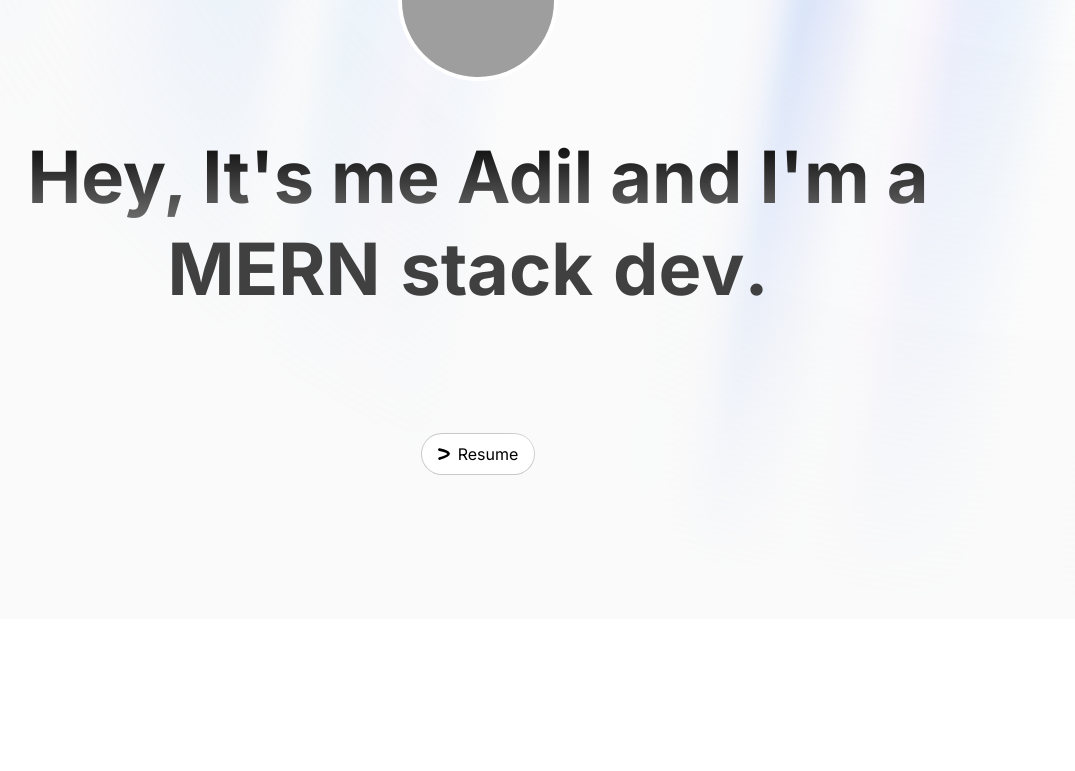
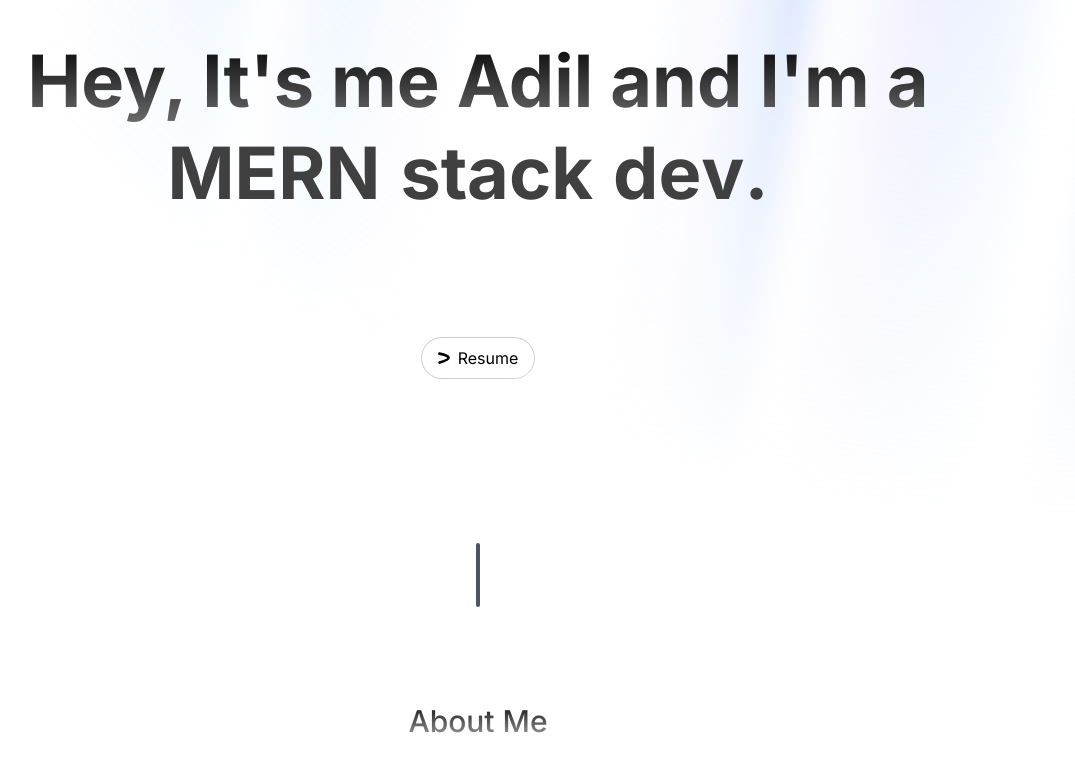
Before and after one commit to Adil0710/Portfolio, a Next.js app: page / in a window 1280 px wide. Shown: the part 335-1106 px from the top of the page, without its empty margins (162-1237 px from the left). Built offline with nearby package versions, Linux system fonts and the light colour scheme; grey boxes are pictures that could not be loaded.

Commit message:
added subheading

```diff
--- a/src/app/globals.css
+++ b/src/app/globals.css
@@ -35,3 +35,11 @@
 .custom-object-position {
   object-position: 50% 100%; /* Adjust the second value to move the image vertically */
 }
+::selection{
+  background-color: black;
+  color: white;
+}
+.dark ::selection{
+  background-color: #fff;
+  color: black;
+}
--- a/src/app/page.tsx
+++ b/src/app/page.tsx
@@ -1,10 +1,16 @@
+import About from "@/components/About";
 import Hero from "@/components/Hero";
+import Projects from "@/components/Projects";
+import SectionDivider from "@/components/SectionDivider";
 import Image from "next/image";
 
 export default function Home() {
   return (
-    <main className="w-full min-h-[200vh]">
+    <main className="w-full flex flex-col items-center min-h-[500vh]">
      <Hero/>
+     <SectionDivider/>
+     <About/>
+     {/* <Projects/> */}
     </main>
   );
 }
--- /dev/null
+++ b/src/components/About.tsx
@@ -0,0 +1,12 @@
+import React from 'react'
+import SectionHeading from './section-heading'
+
+function About() {
+  return (
+    <section className=' mb-28 text-center leading-8 sm:mb-40'>
+        <SectionHeading>About Me</SectionHeading>
+    </section>
+  )
+}
+
+export default About
--- a/src/components/Hero.tsx
+++ b/src/components/Hero.tsx
@@ -13,7 +13,7 @@ function Hero() {
     const {theme} = useTheme()
 
     return (
-       <div>
+       <div className=" w-full">
          {theme === 'light' ? (<AuroraBackground>
             <Intro/>
           </AuroraBackground>
--- a/src/components/Intro.tsx
+++ b/src/components/Intro.tsx
@@ -8,7 +8,7 @@ import { HoverBorderGradientDemo } from './HoverBorderGradientDemo';
 function Intro() {
     const words = ["Full-Stack dev.", "MERN stack dev.", "Front-End dev."];
   return (
-    <div className=' flex items-center justify-center z-10 w-full flex-col sm:mt-64 mt-14'>
+    <div className=' flex items-center justify-center z-10 w-full flex-col sm:mt-40 mt-14'>
        <motion.div
               initial={{ opacity: 0.0, y: 40 }}
               whileInView={{ opacity: 1, y: 0 }}
--- /dev/null
+++ b/src/components/Projects.tsx
@@ -0,0 +1,12 @@
+import React from 'react'
+import SectionHeading from './section-heading'
+
+function Projects() {
+  return (
+    <div>
+        <SectionHeading>Projects</SectionHeading>
+    </div>
+  )
+}
+
+export default Projects
--- /dev/null
+++ b/src/components/SectionDivider.tsx
@@ -0,0 +1,9 @@
+import React from 'react'
+
+function SectionDivider() {
+  return (
+    <div className=' dark:bg-gray-400 bg-gray-600 my-24 mt-5  h-16 w-1 rounded-full hidden sm:block'></div>
+  )
+}
+
+export default SectionDivider
--- /dev/null
+++ b/src/components/section-heading.tsx
@@ -0,0 +1,22 @@
+'use client'
+import React from 'react'
+import { motion, MotionConfig } from "framer-motion";
+
+function SectionHeading({children}) {
+  return (
+    <motion.div
+    className=' text-3xl font-medium capitalize mb-8 bg-clip-text text-transparent bg-gradient-to-b dark:from-neutral-50 dark:to-neutral-700 from-neutral-950 to-neutral-400 bg-opacity-50'
+    initial={{ opacity: 0.0, y: 40 }}
+    whileInView={{ opacity: 1, y: 0 }}
+    transition={{
+      delay: 0.3,
+      duration: 0.8,
+      ease: "easeInOut",
+    }}
+    >
+        {children}
+    </motion.div>
+  )
+}
+
+export default SectionHeading
--- a/src/components/ui/aurora-background.tsx
+++ b/src/components/ui/aurora-background.tsx
@@ -16,7 +16,7 @@ export const AuroraBackground = ({
     <main>
       <div
         className={cn(
-          "relative flex flex-col min-h-[100vh] items-center justify-center bg-zinc-50 dark:bg-zinc-900 text-slate-950 transition-bg",
+          "relative flex flex-col min-h-[100vh] items-center justify-center bg-white dark:bg-zinc-900 text-slate-950 transition-bg",
           className
         )}
         {...props}
```
Also changed, not shown: src/components/Navbar.tsx (line endings or trailing spaces), src/context/themeContext.tsx (line endings or trailing spaces).
